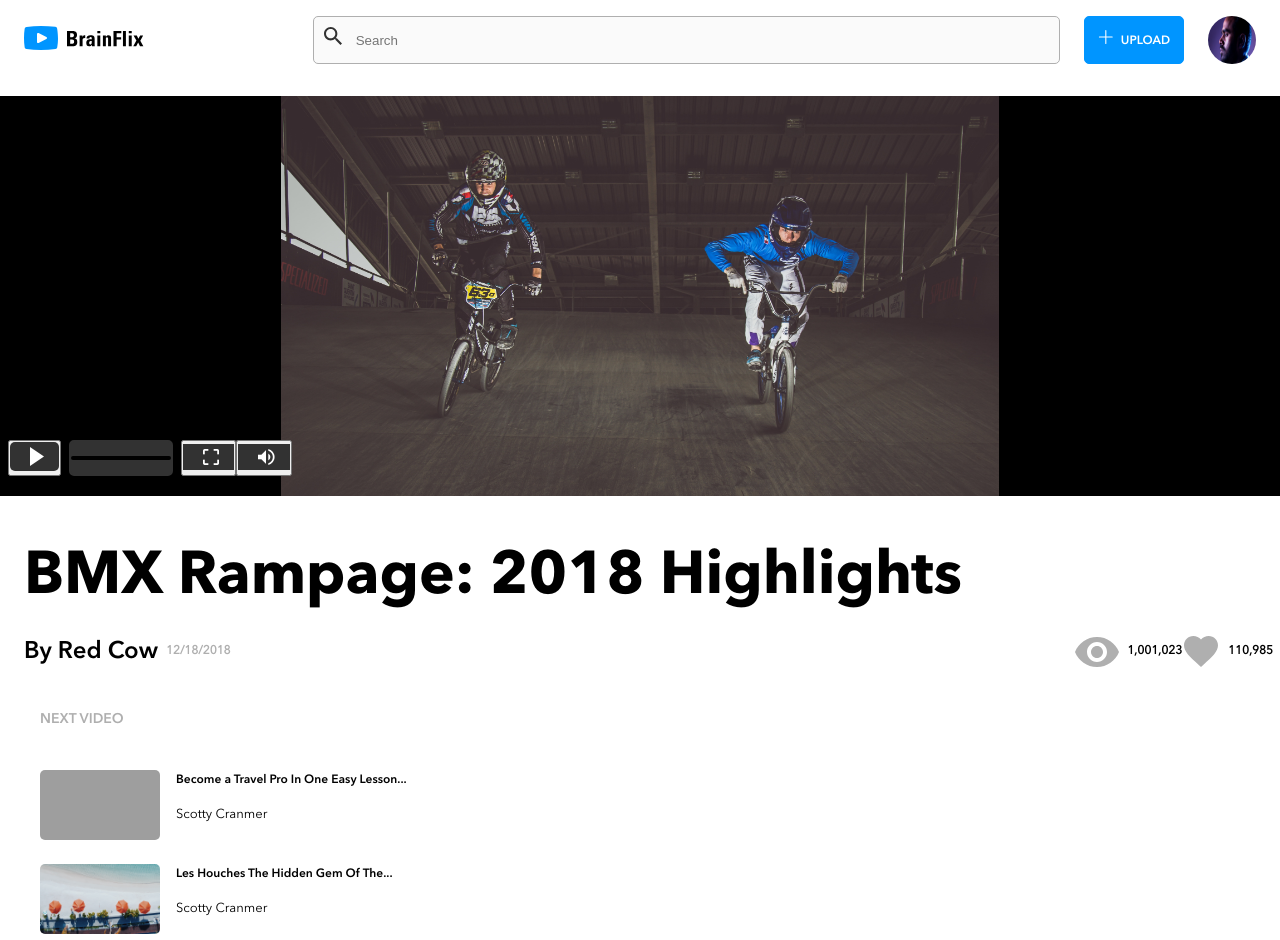
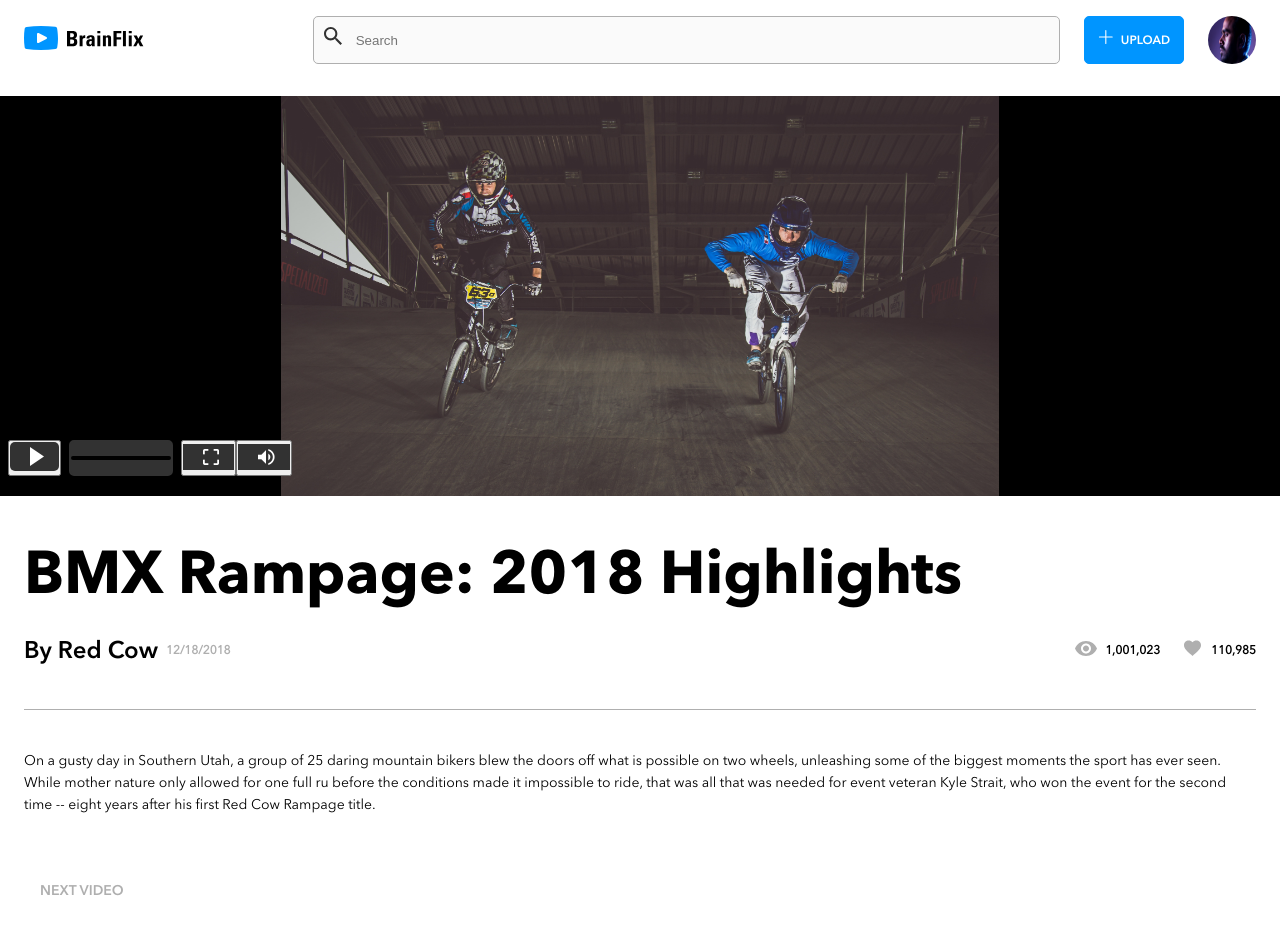
Before and after one commit to MiguelChiau/BrainFlix, a React (Create React App) app in the folder sprint-1/client/: page / in a window 1280 px wide. Shown: the top 940 px of the page. Built offline with nearby package versions, Linux system fonts and the light colour scheme.

Commit message:
paragraph component

```diff
--- /dev/null
+++ b/sprint-1/client/src/components/Text.js
@@ -0,0 +1,19 @@
+import React from "react";
+
+function Text() {
+  return (
+    <div className="paragraph">
+      <p>
+        On a gusty day in Southern Utah, a group of 25 daring mountain bikers
+        blew the doors off what is possible on two wheels, unleashing some of
+        the biggest moments the sport has ever seen. While mother nature only
+        allowed for one full ru before the conditions made it impossible to
+        ride, that was all that was needed for event veteran Kyle Strait, who
+        won the event for the second time -- eight years after his first Red Cow
+        Rampage title.
+      </p>
+    </div>
+  );
+}
+
+export default Text;
--- a/sprint-1/client/src/components/Title.js
+++ b/sprint-1/client/src/components/Title.js
@@ -2,6 +2,7 @@ import React from "react";
 import Views from "../assets/Icons/SVG/Icon-views.svg";
 import Likes from "../assets/Icons/SVG/Icon-likes.svg";
 import Aside from "./Aside.js";
+import Text from "./Text.js";
 
 function Title() {
   return (
@@ -30,7 +31,7 @@ function Title() {
           </div>
         </div>
       </div>
-
+      <Text />
       <Aside />
     </div>
   );
--- a/sprint-1/client/src/styles/app.css
+++ b/sprint-1/client/src/styles/app.css
@@ -234,6 +234,10 @@
   margin-top: 32px;
 }
 
+.container {
+  border-bottom: 1px solid #afafaf;
+}
+
 .container-author {
   display: -webkit-box;
   display: -ms-flexbox;
@@ -261,6 +265,7 @@
   display: -webkit-box;
   display: -ms-flexbox;
   display: flex;
+  margin-bottom: 24px;
 }
 
 .container-icons h5 {
@@ -397,4 +402,22 @@
   font-size: 13px;
   line-height: 18px;
 }
+
+.paragraph {
+  margin-top: 24px;
+  font-family: AvenirRegular;
+  font-size: 13px;
+  line-height: 18px;
+  margin-bottom: 40px;
+}
+
+@media screen and (min-width: 768px) {
+  .paragraph {
+    margin-top: 40px;
+    font-family: AvenirRegular;
+    font-size: 14px;
+    line-height: 22px;
+    margin-bottom: 64px;
+  }
+}
 /*# sourceMappingURL=app.css.map */
--- a/sprint-1/client/src/styles/app.scss
+++ b/sprint-1/client/src/styles/app.scss
@@ -10,3 +10,4 @@
 @import "partials/hero";
 @import "partials/title";
 @import "partials/aside";
+@import "partials/text";
--- /dev/null
+++ b/sprint-1/client/src/styles/partials/_text.scss
@@ -0,0 +1,17 @@
+.paragraph {
+  margin-top: 24px;
+  font-family: AvenirRegular;
+  font-size: 13px;
+  line-height: 18px;
+  margin-bottom: 40px;
+}
+
+@media screen and (min-width: 768px) {
+  .paragraph {
+    margin-top: 40px;
+    font-family: AvenirRegular;
+    font-size: 14px;
+    line-height: 22px;
+    margin-bottom: 64px;
+  }
+}
--- a/sprint-1/client/src/styles/partials/_title.scss
+++ b/sprint-1/client/src/styles/partials/_title.scss
@@ -11,6 +11,10 @@
     margin-bottom: 16px;
     margin-top: 32px;
   }
+}
+
+.container {
+  border-bottom: 1px solid $silver;
 }
 
 .container-author {
@@ -36,6 +40,7 @@
 
 .container-icons {
   display: flex;
+  margin-bottom: 24px;
   h5 {
     font-family: AvenirRegular;
     font-size: 12px;
```
Also changed, not shown: 1 other file (tests, documents, lock files or other folders).
